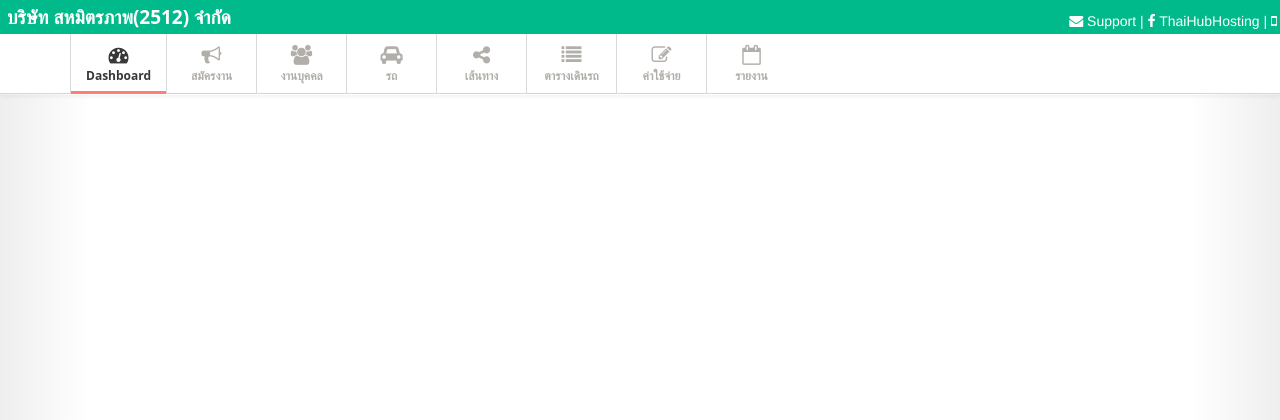
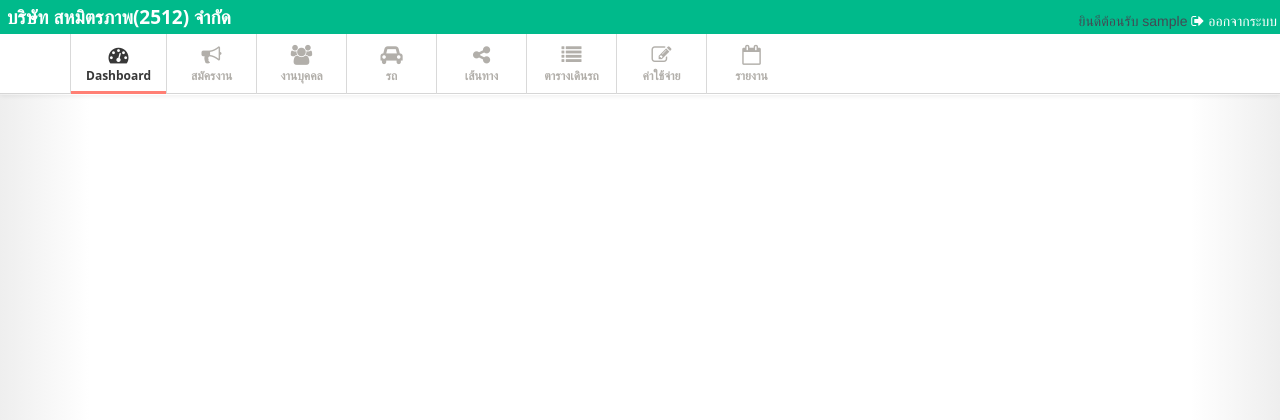
Before and after one commit to vordcs/hr_shmpt, a CodeIgniter app: the page made by application/views/theme_header.php in a window 1280 px wide. Shown: the top 420 px of the page. Run offline with CodeIgniter, Linux system fonts and the light colour scheme; the template is opened without the code that fills it: most values are stand-ins (such as "Sample title", 1, 10 or a date in 2020).

Commit message:
Improve theme and fix m_candidate

```diff
--- a/application/models/m_candidate.php
+++ b/application/models/m_candidate.php
@@ -93,13 +93,17 @@ class m_candidate extends CI_Model {
         $data['BirthDate'] = $this->change_format_date($data['BirthDate']);
         $data['AvaliableStartDate'] = $this->change_format_date($data['AvaliableStartDate']);
         $data['AvaliableStartDate'] = $this->change_format_date($data['AvaliableStartDate']);
+        if (isset($data['education'])) {
             for ($i = 0; $i < count($data['education']); $i++) {
                 $data['education'][$i]['EDDateFrom'] = $this->change_format_date($data['education'][$i]['EDDateFrom']);
                 $data['education'][$i]['EDDateTo'] = $this->change_format_date($data['education'][$i]['EDDateTo']);
             }
+        }
+        if (isset($data['experience'])) {
             for ($i = 0; $i < count($data['experience']); $i++) {
                 $data['experience'][$i]['ExDateForm'] = $this->change_format_date($data['experience'][$i]['ExDateForm']);
                 $data['experience'][$i]['ExDateTo'] = $this->change_format_date($data['experience'][$i]['ExDateTo']);
+            }
         }
 
         return $data;
--- a/application/models/m_login.php
+++ b/application/models/m_login.php
@@ -42,6 +42,7 @@ class m_login extends CI_Model {
     function login($data) {
         //Intial data
         $session = array(
+            'username' => 'Admin',
             'name' => 'Admin',
             'login' => FALSE,
             'permittion' => 'ALL'
@@ -54,7 +55,8 @@ class m_login extends CI_Model {
         } else {
             $temp = $this->check_user($data['user'], $data['pass']);
             if ($temp != FALSE) {
-                $session['name'] = $temp[0]['UserName'];
+                $session['username'] = $temp[0]['UserName'];
+                $session['name'] = $temp[0]['Title'] . $temp[0]['FirstName'] . ' ' . $temp[0]['LastName'];
                 $session['login'] = TRUE;
                 $session['permittion'] = $temp[0]['PermissionDetails'];
                 $this->session->set_userdata($session);
--- a/application/models/m_template.php
+++ b/application/models/m_template.php
@@ -97,8 +97,6 @@ Class m_template extends CI_Model {
 //        กำหนดข้อมูลเริ่มต้นในการทดสอบโปรแกรม
         $this->set_user();
 
-        $user = $this->session->userdata('user');
-        $data['u_name'] = $user['u_name'];
         $data['form_login'] = form_open('logout', array('class' => 'navbar-form pull-right', 'style' => 'height: 40px;'));
 
         //Check login and permission
@@ -109,6 +107,7 @@ Class m_template extends CI_Model {
 //            $this->set_RealAlert($alert);
 //        }
 
+        $data['username'] = $this->session->userdata('username');
         $data['title'] = $this->title;
         $data['debug'] = $this->debud_data;
         $data['alert'] = $this->check_Alert();
--- a/application/views/theme_header.php
+++ b/application/views/theme_header.php
@@ -72,9 +72,8 @@
             <div id="top-nav" class="sh-top-nav">
                 <h4 class="color-white" style="margin: 4px 0px 4px 4px;">บริษัท สหมิตรภาพ(2512) จำกัด</h4>
                 <p class="text-right" style="margin-top: -20px;">
-                    <a id="popoverMail" href="#" data-content="ติดต่อกับผู้ให้บริการ ผ่าน support@thaihubhosting.com" rel="popover" data-placement="bottom" data-original-title="ติดต่อผ่านอีเมล์" data-trigger="hover"><i class="fa fa-envelope"></i> Support |</a>
-                    <a id="popoverFacebook" class="hidden-xs" href="#" data-content="ติดต่อกับผู้ให้บริการ ผ่าน Facebookpage ThaiHubHosting" rel="popover" data-placement="bottom" data-original-title="ติดต่อผ่านเพจ" data-trigger="hover"> <i class="fa fa-facebook"></i> ThaiHubHosting |</a>
-                    <a id="popoverMobile" href="#" data-content="ติดต่อกับผู้ให้บริการ ผ่านเบอร์ <?= lang('phone_number1') ?>" rel="popover" data-placement="bottom" data-original-title="ติดต่อผ่านสายตรง" data-trigger="hover"><i class="fa fa fa-mobile-phone"></i> <?= lang('phone_number1') ?></a>
+                    <?= 'ยินดีต้อนรับ ' . $username ?>
+                    <?= anchor('logout', '<i class="fa fa fa-sign-out"></i> ออกจากระบบ'); ?>
                 </p>
             </div>
             <div class="navbar-collapse collapse">
```
Lines whose indentation alone changed are shown as unchanged.
